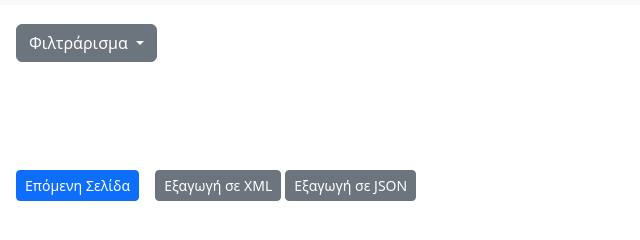
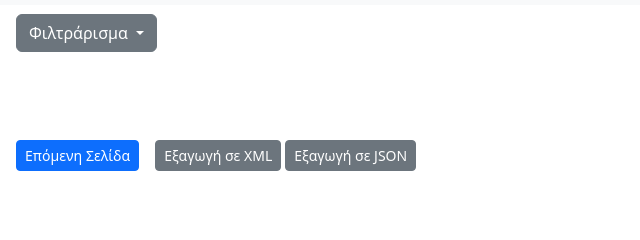
Before and after one commit to dimliopeta/web-project, a website: page views/announcements.html in a window 1280 px wide. Shown: the part 62-302 px from the top of the page, without its empty margins (0-640 px from the left). Drawn offline with nearby package versions, Linux system fonts and the light colour scheme; no server answers; files whose address does not match are found by name.

Commit message:
trying to edit the report

```diff
--- a/views/announcements.html
+++ b/views/announcements.html
@@ -13,11 +13,11 @@
     <!------------------ CSS ------------------>
     <style>
         body {
-            padding-top: 70px;
+            padding-top: 60px;
         }
 
         section {
-            padding: 30px 0;
+            padding: 20px 0;
         }
 
         .card {
```
Also changed, not shown: 1 other file.
